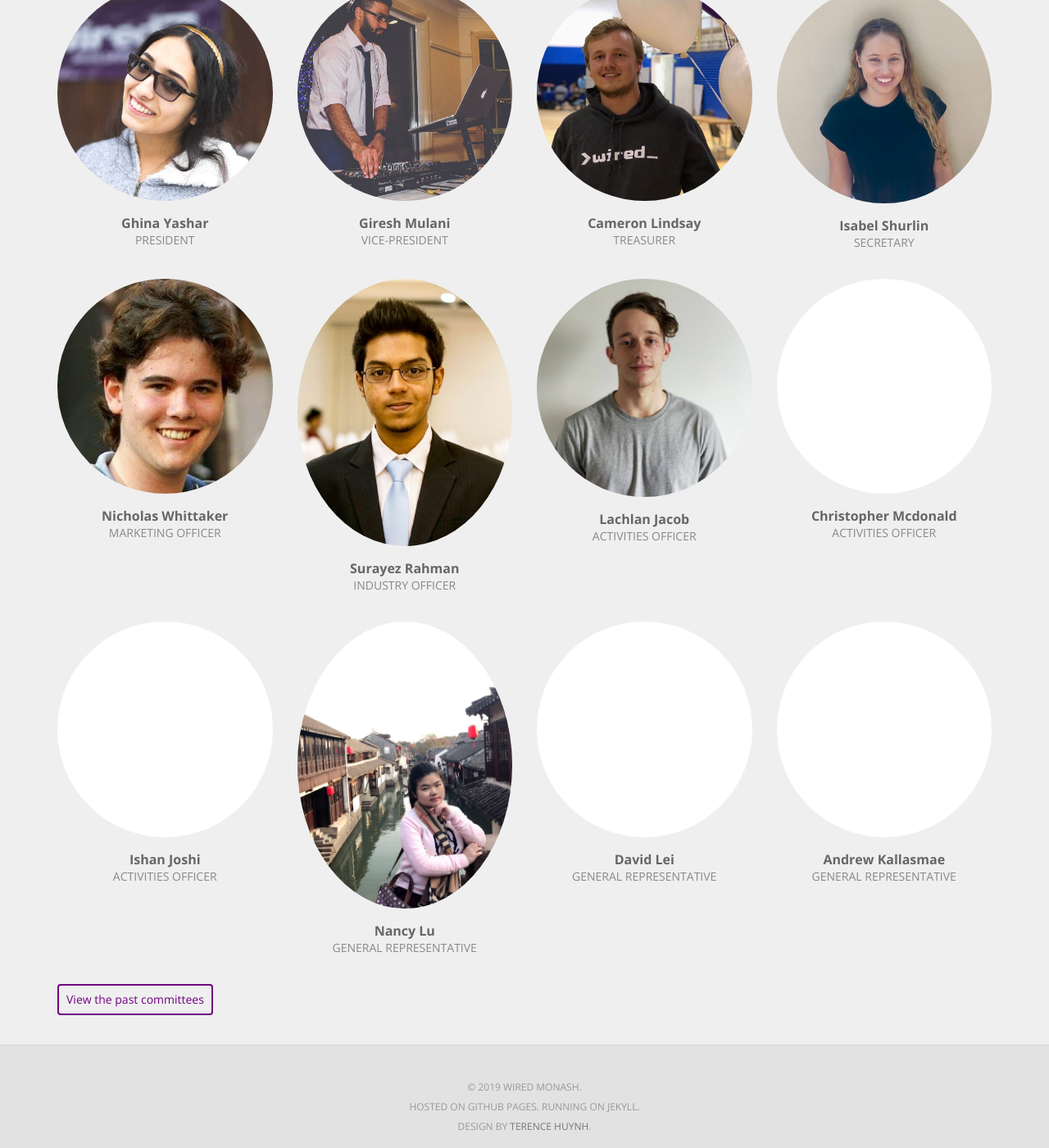
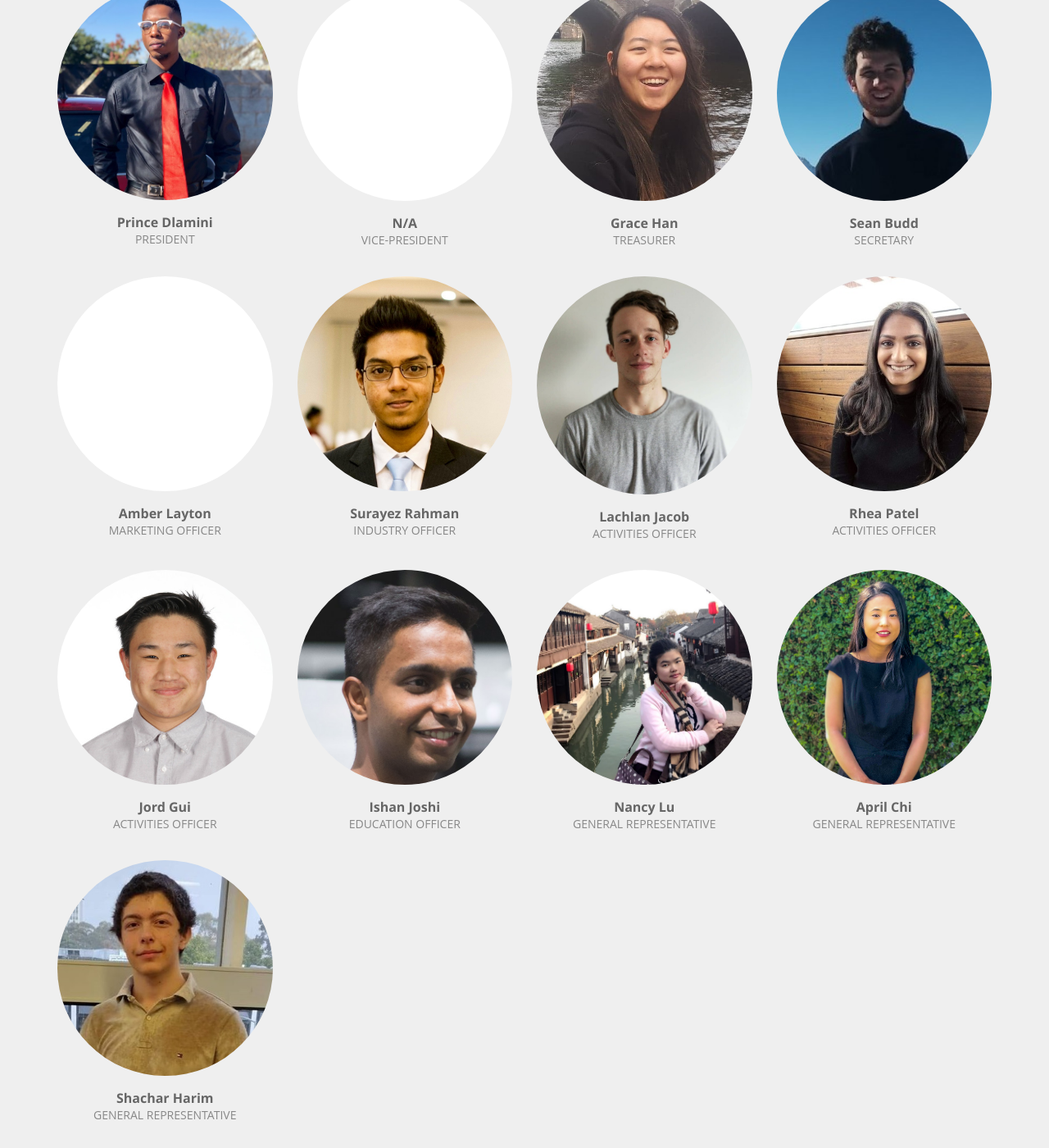
Before and after one commit to wiredmonash/wiredmonash.github.io, a Jekyll site: the page built from about.html, in a window 1280 px wide and 1400 px high, scrolled down 1140 px. Shown: the whole window at 82% size. Built offline with Jekyll 4.4.1, drawn with Linux system fonts in a browser that asks for light colours; nearby versions of some CDN libraries; some web fonts are replaced.

Commit message:
updated commitee for 2019

```diff
--- a/about.html
+++ b/about.html
@@ -55,30 +55,30 @@ slug: about
       </h3>
       <div class="row">
         <div class="col-md-3 col-xs-6">
-          <img class="img-circle" src="{{site.url}}/assets/img/person/ghina-yashar.jpg" />
-          <p class="name">Ghina Yashar</p>
+          <img class="img-circle" src="{{site.url}}/assets/img/person/prince-dlamini.jpg" />
+          <p class="name">Prince Dlamini</p>
           <p class="role">President</p>
         </div>
         <div class="col-md-3 col-xs-6">
-          <img class="img-circle" src="{{site.url}}/assets/img/person/giresh-mulani.jpg" />
-          <p class="name">Giresh Mulani</p>
+          <img class="img-circle" src="{{site.url}}/assets/img/person/white.jpg" />
+          <p class="name">N/A</p>
           <p class="role">Vice-President</p>
         </div>
         <div class="col-md-3 col-xs-6">
-          <img class="img-circle" src="{{site.url}}/assets/img/person/cameron-lindsay.jpg" />
-          <p class="name">Cameron Lindsay</p>
+          <img class="img-circle" src="{{site.url}}/assets/img/person/grace-han.jpg" />
+          <p class="name">Grace Han</p>
           <p class="role">Treasurer</p>
         </div>
         <div class="col-md-3 col-xs-6">
-          <img class="img-circle" src="{{site.url}}/assets/img/person/isabel-shurlin.jpg" />
-          <p class="name">Isabel Shurlin</p>
+          <img class="img-circle" src="{{site.url}}/assets/img/person/sean-budd.jpg" />
+          <p class="name">Sean Budd</p>
           <p class="role">Secretary</p>
         </div>
       </div>
       <div class="row">
         <div class="col-md-3 col-xs-6">
-          <img class="img-circle" src="{{site.url}}/assets/img/person/nicholas-whittaker.jpg" />
-          <p class="name">Nicholas Whittaker</p>
+          <img class="img-circle" src="{{site.url}}/assets/img/person/white.jpg" />
+          <p class="name">Amber Layton</p>
           <p class="role">Marketing Officer</p>
         </div>
         <div class="col-md-3 col-xs-6">
@@ -92,16 +92,21 @@ slug: about
           <p class="role">Activities Officer</p>
         </div>
         <div class="col-md-3 col-xs-6">
-          <img class="img-circle" src="{{site.url}}/assets/img/person/white.jpg" />
-          <p class="name">Christopher Mcdonald</p>
+          <img class="img-circle" src="{{site.url}}/assets/img/person/rhea-patel.jpg" />
+          <p class="name">Rhea Patel</p>
           <p class="role">Activities Officer</p>
         </div>
       </div>
       <div class="row">
         <div class="col-md-3 col-xs-6">
-          <img class="img-circle" src="{{site.url}}/assets/img/person/white.jpg" />
+          <img class="img-circle" src="{{site.url}}/assets/img/person/jord-gui.jpg" />
+          <p class="name">Jord Gui</p>
+          <p class="role">Activities Officer</p>
+        </div>
+        <div class="col-md-3 col-xs-6">
+          <img class="img-circle" src="{{site.url}}/assets/img/person/ishan-joshi.png" />
           <p class="name">Ishan Joshi</p>
-          <p class="role">Activities Officer</p>
+          <p class="role">Education Officer</p>
         </div>
         <div class="col-md-3 col-xs-6">
           <img class="img-circle" src="{{site.url}}/assets/img/person/nancy-lu.jpg" />
@@ -109,13 +114,13 @@ slug: about
           <p class="role">General Representative</p>
         </div>
         <div class="col-md-3 col-xs-6">
-          <img class="img-circle" src="{{site.url}}/assets/img/person/white.jpg" />
-          <p class="name">David Lei</p>
+          <img class="img-circle" src="{{site.url}}/assets/img/person/april-chi.png" />
+          <p class="name">April Chi</p>
           <p class="role">General Representative</p>
         </div>
         <div class="col-md-3 col-xs-6">
-          <img class="img-circle" src="{{site.url}}/assets/img/person/white.jpg" />
-          <p class="name">Andrew Kallasmae</p>
+          <img class="img-circle" src="{{site.url}}/assets/img/person/shachar-harim.jpg" />
+          <p class="name">Shachar Harim</p>
           <p class="role">General Representative</p>
         </div>
       </div>
--- a/about/alumni.html
+++ b/about/alumni.html
@@ -134,7 +134,7 @@ slug: alumni
             <dt>President</dt>
             <dd>Jonathan White</dd>
             <dt>Vice President</dt>
-            <dd>Jermima Lau</dd>
+            <dd>Jer Lau</dd>
             <dt>Treasurer</dt>
             <dd>Geoff Pascoe</dd>
             <dt>Secretary</dt>
```
Also changed, not shown: assets/img/person/april-chi.png (added), assets/img/person/grace-han.jpg (added), assets/img/person/ishan-joshi.png (added), assets/img/person/jord-gui.jpg (added), assets/img/person/nancy-lu.jpg, assets/img/person/prince-dlamini.jpg (added), assets/img/person/rhea-patel.jpg (added), assets/img/person/sean-budd.jpg (added), assets/img/person/shachar-harim.jpg (added), assets/img/person/surayez-rahman.jpg, assets/style.css.
